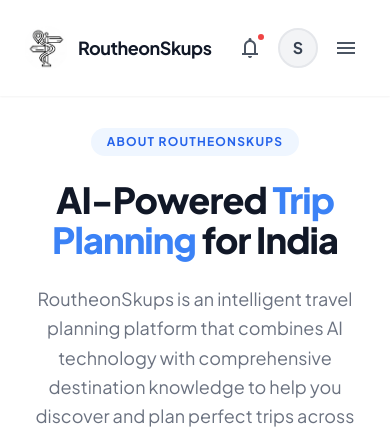
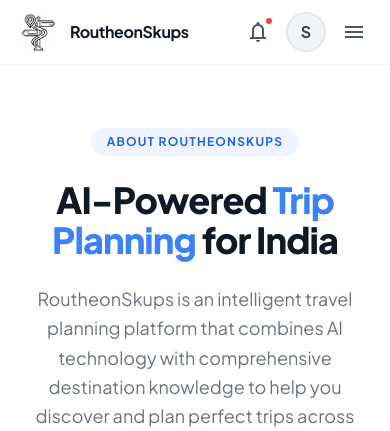
Before and after one commit to sskrishnan03/RoutheonSkups, a Flask app: page /about in a window 390 px wide. Shown: the top 431 px of the page. Run offline with Flask 3, Linux system fonts and the light colour scheme; the visitor is signed in with stand-in values (Sample User, id 1); data comes from the database, SQL or seed files in the repository; data that the repository does not hold is empty; some libraries are stand-ins or nearby versions.

Commit message:
first commit

```diff
--- a/app.py
+++ b/app.py
@@ -82,7 +82,12 @@
 
     @login_manager.user_loader
     def load_user(user_id):
-        return User.query.get(int(user_id))
+        return db.session.get(User, int(user_id))
+
+    @app.teardown_appcontext
+    def shutdown_session(exception=None):
+        # Always return checked-out connections to the pool at request end.
+        db.session.remove()
 
     # Import and register blueprints
     from routes import main_bp
--- /dev/null
+++ b/static/css/responsive.css
@@ -0,0 +1,27 @@
+html, body {
+    max-width: 100%;
+    overflow-x: hidden;
+}
+
+img, video, canvas, svg {
+    max-width: 100%;
+    height: auto;
+}
+
+button, a, input, select, textarea {
+    touch-action: manipulation;
+}
+
+@media (max-width: 1024px) {
+    .mobile-scroll-x {
+        overflow-x: auto;
+        -webkit-overflow-scrolling: touch;
+    }
+}
+
+@media (max-width: 768px) {
+    nav .max-w-7xl {
+        padding-left: 1rem !important;
+        padding-right: 1rem !important;
+    }
+}
--- a/templates/components/navbar.html
+++ b/templates/components/navbar.html
@@ -2,6 +2,7 @@
 <link href="https://fonts.googleapis.com/css2?family=Material+Symbols+Outlined:opsz,wght,FILL,GRAD@20..48,100..700,0..1,-20..200&display=swap" rel="stylesheet">
 <link href="https://fonts.googleapis.com/icon?family=Material+Icons+Round" rel="stylesheet">
 <link href="https://fonts.googleapis.com/css2?family=Inter:wght@400;500;600;700&display=swap" rel="stylesheet">
+<link href="{{ url_for('static', filename='css/responsive.css') }}" rel="stylesheet">
 
 <!-- Global Loading Animation -->
 <div id="global-loader" class="fixed inset-0 z-[9999] bg-black/90 flex items-center justify-center hidden">
@@ -183,15 +184,15 @@
     }
 </style>
 
-    <div class="max-w-7xl mx-auto px-6">
-        <div class="flex items-center justify-between h-24">
+    <div class="max-w-7xl mx-auto px-4 sm:px-6">
+        <div class="flex items-center justify-between h-16 sm:h-20 lg:h-24">
 
             <!-- Logo (Left) -->
             <a href="{{ url_for('main.landing') }}" class="flex items-center gap-2.5 no-underline group flex-shrink-0">
                 <div class="w-11 h-11 rounded-full overflow-hidden flex items-center justify-center group-hover:scale-105 transition-transform duration-300">
                     <img src="{{ url_for('static', filename='img/logo.png') }}" class="w-full h-full object-contain">
                 </div>
-                <span class="font-bold text-lg text-gray-900 tracking-tight">
+                <span class="font-bold text-base sm:text-lg text-gray-900 tracking-tight">
                     RoutheonSkups
                 </span>
             </a>
@@ -311,7 +312,7 @@
     </div>
 
     <!-- Mobile Menu -->
-    <div id="mobile-menu" class="lg:hidden hidden bg-white border-t border-gray-100">
+    <div id="mobile-menu" class="lg:hidden hidden bg-white border-t border-gray-100 shadow-lg">
         <div class="px-4 py-4 space-y-1">
             <a href="{{ url_for('main.landing') }}" class="block px-4 py-3 rounded-lg text-gray-700 hover:bg-gray-50 hover:text-blue-600 font-medium transition-colors {% if request.endpoint == 'main.landing' %}text-blue-600 bg-blue-50{% endif %}">Home</a>
             <a href="{{ url_for('main.explore') }}" class="block px-4 py-3 rounded-lg text-gray-700 hover:bg-gray-50 hover:text-blue-600 font-medium transition-colors {% if request.endpoint == 'main.explore' %}text-blue-600 bg-blue-50{% endif %}">Destinations</a>
```
Also changed, not shown: config.py (+7 -0 lines).
